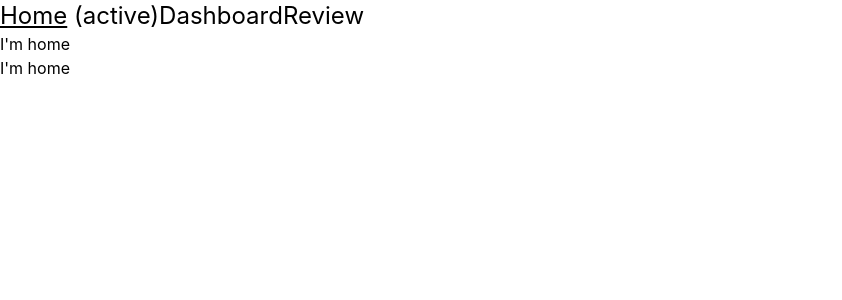
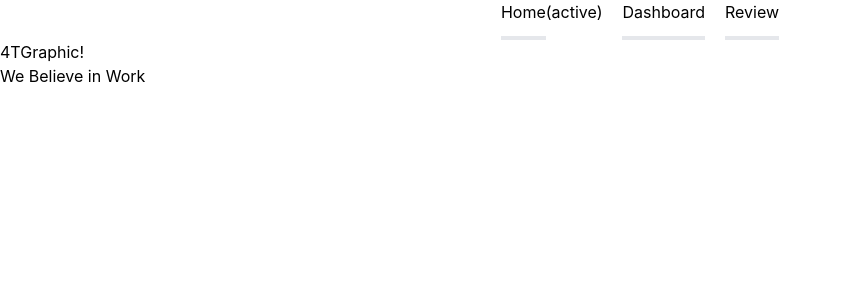
Before and after one commit to tanimpersonal/4t-graphic, a React (Create React App) app: page / in a window 1280 px wide. Shown: the top 300 px of the page, without its empty margins (0-842 px from the left). Built offline with nearby package versions, Linux system fonts and the light colour scheme.

Commit message:
header added

```diff
--- a/src/App.js
+++ b/src/App.js
@@ -9,11 +9,10 @@ function App() {
   return (
     <div>
       <Header></Header>
-      <Home></Home>
       <Routes>
-        <Route path="/" element={<Home />}></Route>
-        <Route path="/dashboard" element={<Dashboard />}></Route>
-        <Route path="review" element={<Review />}></Route>
+        <Route path="/" element={<Home />} />
+        <Route path="/dashboard" element={<Dashboard />} />
+        <Route path="review" element={<Review />} />
       </Routes>
     </div>
   );
--- a/src/components/CustomLink/CustomLink.js
+++ b/src/components/CustomLink/CustomLink.js
@@ -8,13 +8,13 @@ function CustomLink({ children, to, ...props }) {
   return (
     <div>
       <Link
-        style={{ textDecoration: match ? "underline" : "none" }}
+        style={{ textDecoration: match ? "none" : "none" }}
         to={to}
         {...props}
       >
         {children}
       </Link>
-      {match && " (active)"}
+      {match && "(active)"}
     </div>
   );
 }
--- a/src/components/Dashboard/Dashboard.js
+++ b/src/components/Dashboard/Dashboard.js
@@ -1,7 +1,7 @@
 import React from "react";
 
 const Dashboard = () => {
-  return <div></div>;
+  return <div>I'm dashboard</div>;
 };
 
 export default Dashboard;
--- a/src/components/Header/Header.js
+++ b/src/components/Header/Header.js
@@ -4,10 +4,25 @@ import "./Header.css";
 const Header = () => {
   return (
     <div>
-      <div className="nav flex text-2xl">
-        <CustomLink to="/">Home</CustomLink>
-        <CustomLink to="/dashboard">Dashboard</CustomLink>
-        <CustomLink to="/review">Review</CustomLink>
+      <div className="nav flex gap-5 justify-center">
+        <CustomLink
+          className="border-b-4 inline-block pb-3 duration-100 hover:border-red-500"
+          to="/"
+        >
+          Home
+        </CustomLink>
+        <CustomLink
+          className="border-b-4 inline-block pb-3 hover:border-red-500"
+          to="/dashboard"
+        >
+          Dashboard
+        </CustomLink>
+        <CustomLink
+          className="border-b-4 inline-block pb-3 hover:border-red-500"
+          to="/review"
+        >
+          Review
+        </CustomLink>
       </div>
     </div>
   );
--- a/src/components/Home/Home.js
+++ b/src/components/Home/Home.js
@@ -1,7 +1,14 @@
 import React from "react";
 
 const Home = () => {
-  return <div>I'm home</div>;
+  return (
+    <div>
+      <div className="text">
+        <h1>4TGraphic!</h1>
+        <h1>We Believe in Work</h1>
+      </div>
+    </div>
+  );
 };
 
 export default Home;
```
